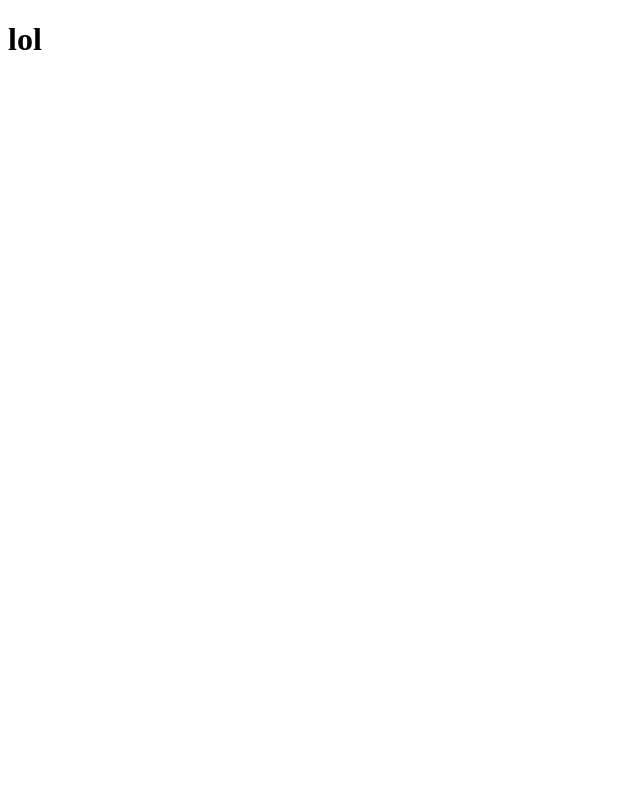
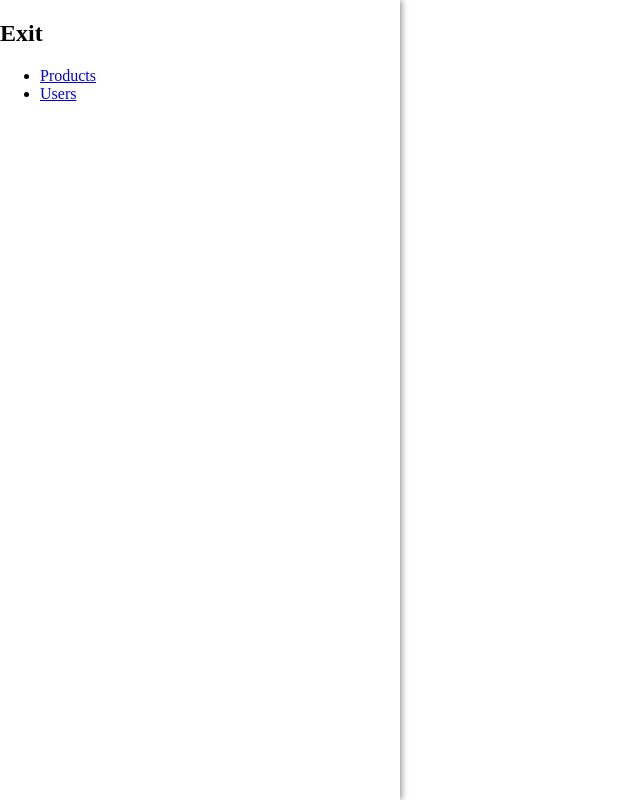
Before and after one commit to ArastoSahbaei/JeppesenWorkshop, a React (Create React App) app: page /rr in a window 1280 px wide. Shown: the whole page, without its empty margins (0-640 px from the left). Built offline with nearby package versions, Linux system fonts and the light colour scheme.

Commit message:
styledComponents

```diff
--- a/package.json
+++ b/package.json
@@ -6,10 +6,12 @@
     "@testing-library/jest-dom": "^5.11.4",
     "@testing-library/react": "^11.1.0",
     "@testing-library/user-event": "^12.1.10",
+    "prop-types": "^15.7.2",
     "react": "^17.0.2",
     "react-dom": "^17.0.2",
     "react-router-dom": "^5.2.0",
     "react-scripts": "4.0.3",
+    "styled-components": "^5.3.0",
     "web-vitals": "^1.0.1"
   },
   "scripts": {
--- a/src/App.js
+++ b/src/App.js
@@ -1,7 +1,10 @@
+import { Navigation } from './components/navigation/Navigation'
+import { Routes } from './routes/Routes'
+
 export const App = () => {
 	return (
-		<div>
-			<h1>lol</h1>
-		</div>
+		<Routes>
+			<Navigation />
+		</Routes>
 	)
 }
--- /dev/null
+++ b/src/components/navigation/Navigation.js
@@ -0,0 +1,14 @@
+import { useState } from 'react'
+import { HamburgerButton } from './hamburgerbutton/HamburgerButton'
+import { SideBar } from './sidebar/SideBar'
+
+export const Navigation = () => {
+	const [openDrawer, setOpenDrawer] = useState(true)
+
+	return (
+		<div>
+			<HamburgerButton drawerHandler={setOpenDrawer} />
+			<SideBar drawerIsOpen={openDrawer} drawerHandler={setOpenDrawer} />
+		</div>
+	)
+}
--- /dev/null
+++ b/src/components/navigation/hamburgerbutton/HamburgerButton.js
@@ -0,0 +1,39 @@
+import styled from 'styled-components'
+import PropTypes from 'prop-types'
+
+export const HamburgerButton = (props) => {
+	return (
+		<ToggleButton className="toggle-button" onClick={() => props.drawerHandler(true)}>
+			<ToggleButtonLine className="toggle-button__line" />
+			<ToggleButtonLine className="toggle-button__line" />
+			<ToggleButtonLine className="toggle-button__line" />
+		</ToggleButton>
+	)
+}
+
+HamburgerButton.propTypes = {
+	drawerHandler: PropTypes.function
+}
+
+const ToggleButton = styled.button`
+	display: flex;
+	flex-direction: column;
+	justify-content: space-around;
+	height: 24px;
+	width: 30px;
+	background: transparent;
+	border: none;
+	cursor: pointer;
+	padding: 0;
+	box-sizing: border-box;
+	&:focus {
+		outline: none;
+	  }
+`
+
+const ToggleButtonLine = styled.div`
+	width: 30px;
+	height: 2px;
+	background: #202020;
+	&:hover {color: display: none;}
+`
--- /dev/null
+++ b/src/components/navigation/sidebar/SideBar.js
@@ -0,0 +1,40 @@
+import PropTypes from 'prop-types'
+import styled from 'styled-components'
+
+export const SideBar = (props) => {
+	const { drawerIsOpen, drawerHandler } = props
+
+	return (
+		<Drawer isOpen={drawerIsOpen}>
+			<h1 onClick={() => drawerHandler(false)}>Exit</h1>
+			<ul>
+				<li>
+					<a href="/">Products</a>
+				</li>
+				<li>
+					<a href="/">Users</a>
+				</li>
+			</ul>
+		</Drawer>
+	)
+}
+
+SideBar.propTypes = {
+	drawerIsOpen: PropTypes.boolean,
+	drawerHandler: PropTypes.function
+}
+
+const Drawer = styled.nav`
+	height: 100%;
+	background: white;
+	box-shadow: 1px 0px 7px rgba(0, 0, 0, 0.5);
+	position: fixed;
+	top: 0;
+	left: 0;
+	width: 70%;
+	max-width: 400px;
+	z-index: 200;
+	transform: translateX(-100%);
+	transition: transform 0.3s ease-in-out;
+	transform: ${props => props.isOpen ? 'translateX(0)' : 'translateX(100)'}
+`
--- a/src/routes/Routes.js
+++ b/src/routes/Routes.js
@@ -1,10 +1,12 @@
 import { BrowserRouter, Switch, Route } from 'react-router-dom'
 import { LandingView } from '../view/LandingView'
 import { HooksView } from '../view/HooksView'
+import PropTypes from 'prop-types'
 
-export const Routes = () => {
+export const Routes = (props) => {
 	return (
 		<BrowserRouter>
+			{props.children}
 			<Switch>
 				<Route exact path={'/rr'} component={HooksView} />
 				<Route component={LandingView} />
@@ -12,3 +14,7 @@ export const Routes = () => {
 		</BrowserRouter>
 	)
 }
+
+Routes.propTypes = {
+	children: PropTypes.component,
+}
--- a/src/view/HooksView.js
+++ b/src/view/HooksView.js
@@ -0,0 +1,7 @@
+export const HooksView = () => {
+	return (
+		<div>
+			<h1>Hooks</h1>
+		</div>
+	)
+}
```
Also changed, not shown: src/reportWebVitals.js (+11 -11 lines), src/view/PropsView.js (added, +7 -0 lines), .eslintrc.json, public/manifest.json, 1 other file (tests, documents, lock files or other folders).
